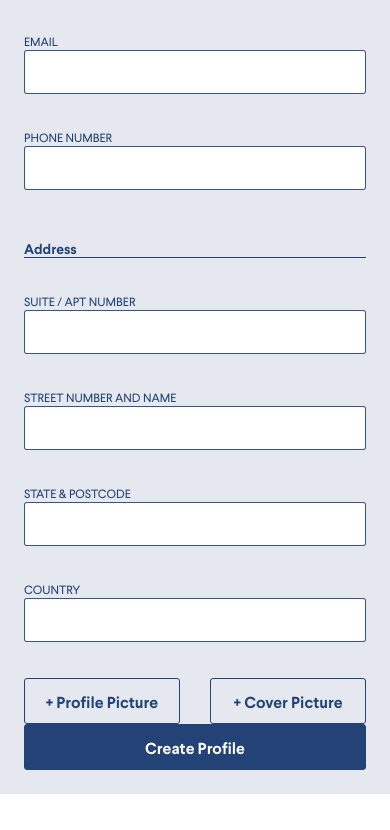
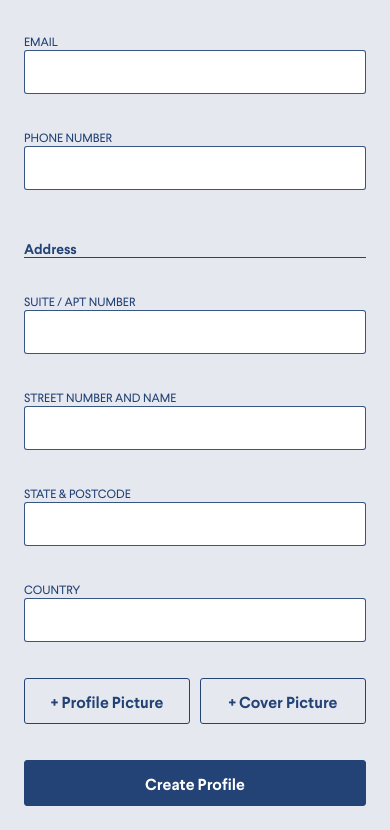
Before and after one commit to razorf80/domain-hcard-builder, a React (Create React App) app: page / in a window 390 px wide. Shown: the part 1071-1901 px from the top of the page. Before the commit the page ends 1865 px from the top, so only its background shows below. Built offline with nearby package versions, Linux system fonts and the light colour scheme.

Commit message:
fix mobile styling issues

```diff
--- a/src/components/organisms/UserForm/Style.js
+++ b/src/components/organisms/UserForm/Style.js
@@ -48,7 +48,11 @@ export const ButtonWrapper = styled.div`
   align-items: center;
 
   & > div {
-    width: 45%;
+    width: 48%;
+  }
+
+  @media(max-width: ${({theme})  => theme.screen.sml}){
+    padding-bottom: 36px;
   }
 `
 
--- a/src/style/theme.js
+++ b/src/style/theme.js
@@ -15,7 +15,7 @@ const theme = {
   primaryFontFamily: 'Larsseit',
   secondaryFontFamily: 'Leckerli One',
   screen:{
-    sml: '640px',
+    sml: '800px',
   }
 }
 
```
